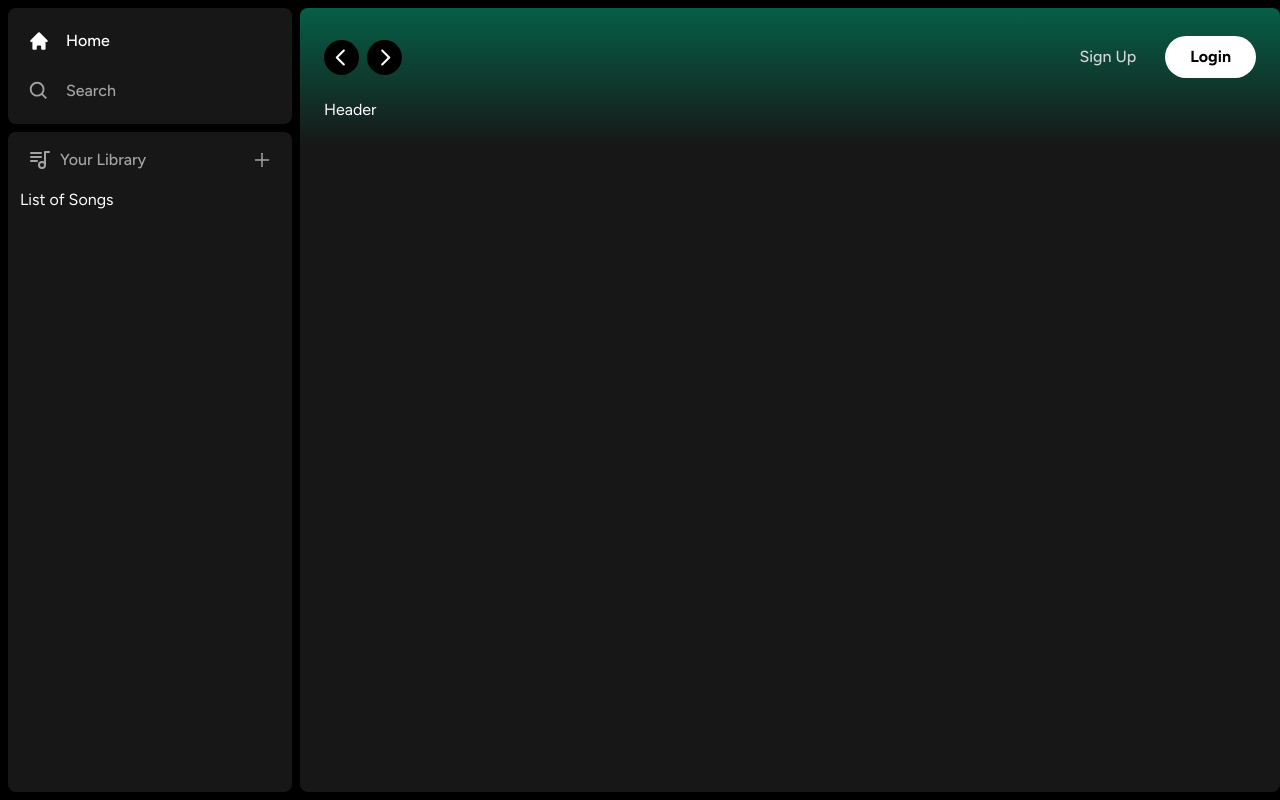
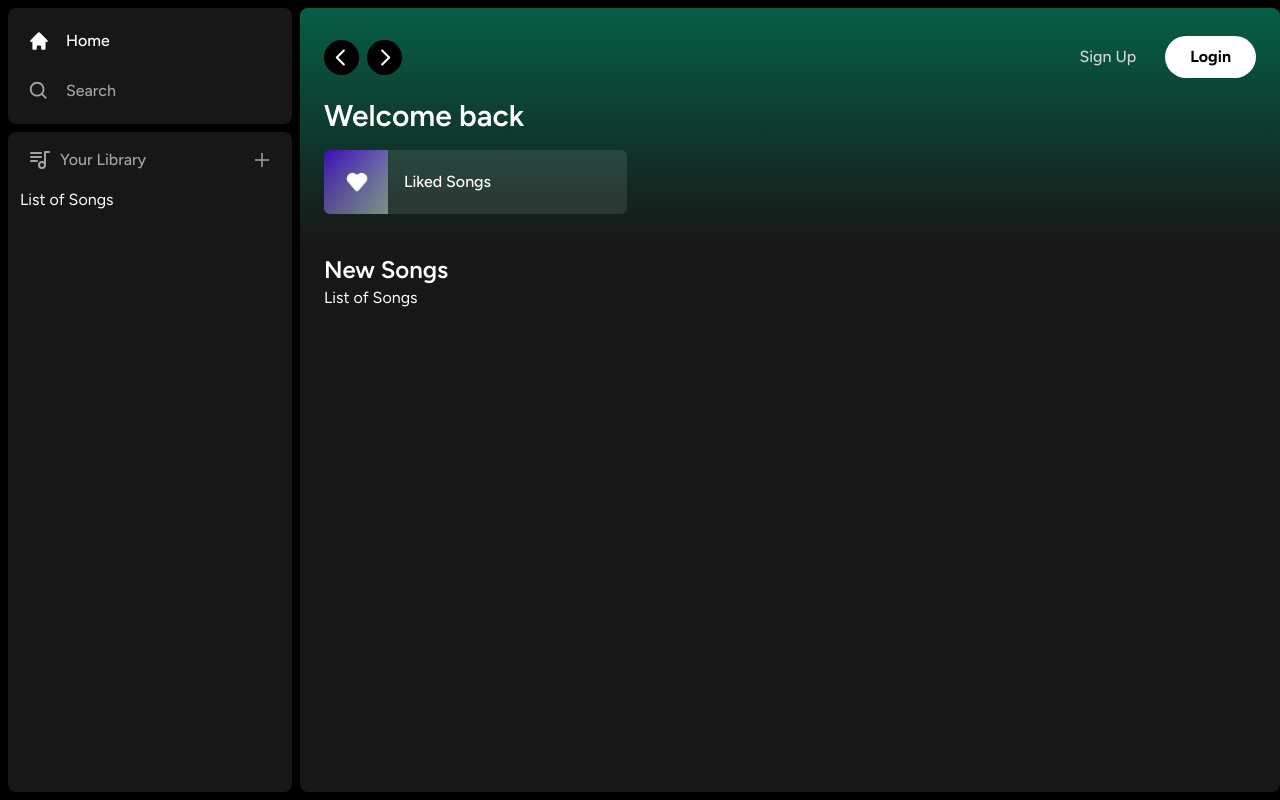
Before and after one commit to sujeethshingade/spotify-clone, a Next.js app: page / in a window 1280 px wide. Built offline with nearby package versions, Linux system fonts and the light colour scheme.

Commit message:
add listitems & liked section

```diff
--- a/app/(site)/page.tsx
+++ b/app/(site)/page.tsx
@@ -1,11 +1,29 @@
 import Header from "@/components/Header";
+import ListItem from "@/components/ListItem";
 
 export default function Home() {
   return (
     <div className="bg-neutral-900 rounded-lg h-full w-full overflow-hidden overflow-y-auto">
       <Header>
-        Header
+        <div className="mb-2">
+          <h1 className="text-white text-3xl font-semibold">
+            Welcome back
+          </h1>
+          <div className="grid grid-cols-1 sm:grid-cols-2 xl:grid-cols-3 2xl:grid-cols-4 gap-3 mt-4">
+            <ListItem image="/images/liked.png" name="Liked Songs" href="liked" />
+          </div>
+        </div>
       </Header>
+      <div className="mt-2 mb-7 px-6">
+        <div className="flex justify-between items-center">
+          <h1 className="text-white text-2xl font-semibold">
+            New Songs
+          </h1>
+        </div>
+        <div>
+          List of Songs
+        </div>
       </div>
+    </div>
   );
 }
--- /dev/null
+++ b/components/ListItem.tsx
@@ -0,0 +1,36 @@
+"use client";
+
+import { useRouter } from 'next/navigation';
+import Image from 'next/image';
+import { FaPlay } from 'react-icons/fa';
+
+interface ListItemProps {
+    image: string;
+    name: string;
+    href: string;
+}
+
+const ListItem: React.FC<ListItemProps> = ({ image, name, href }) => {
+    const router = useRouter();
+
+    const onClick = () => {
+        // Add authentication
+        router.push(href);
+    }
+
+    return (
+        <button onClick={onClick} className='relative group flex items-center rounded-md overflow-hidden gap-x-4 bg-neutral-100/10 hover:bg-neutral-100/20 transition pr-4'>
+            <div className='relative min-h-[64px] min-w-[64px]'>
+                <Image className='object-cover' fill src={image} alt="Image" />
+            </div>
+            <p className='font-medium truncate py-5'>
+                {name}
+            </p>
+            <div className='absolute transition opacity-0 rounded-full flex items-center justify-center bg-green-500 p-3 drop-shadow-md right-5 group-hover:opacity-100 hover:scale-110'>
+                <FaPlay className='text-black' />
+            </div>
+        </button>
+    );
+}
+
+export default ListItem;
```
Also changed, not shown: public/images/liked.png (added).
